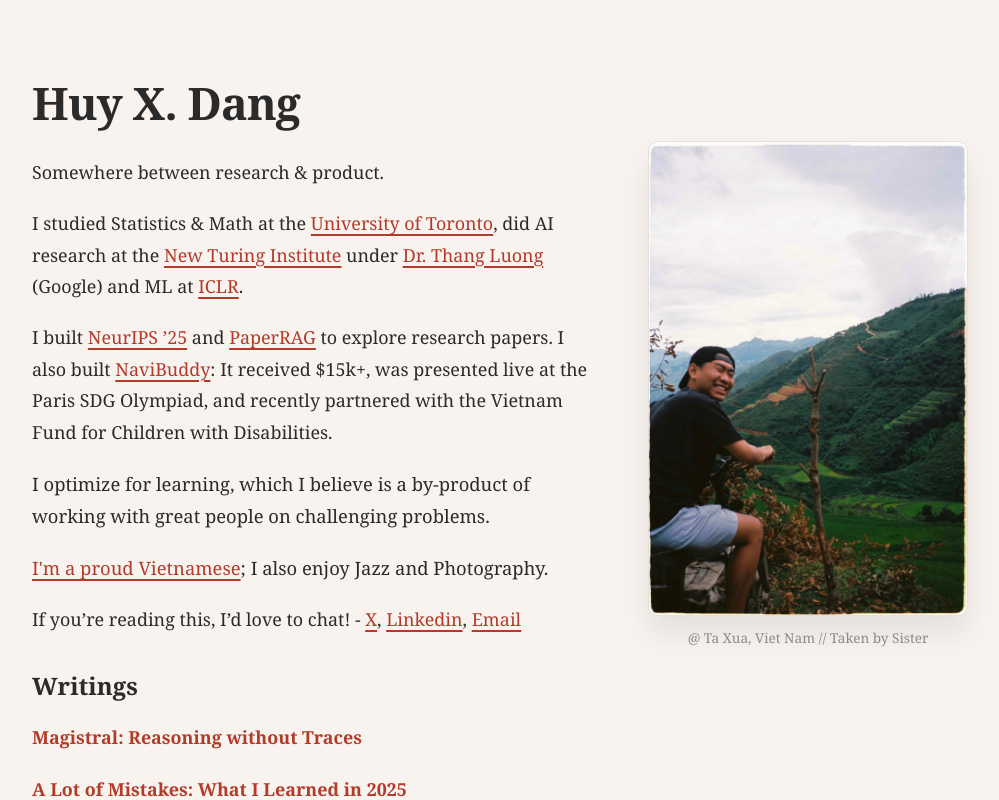
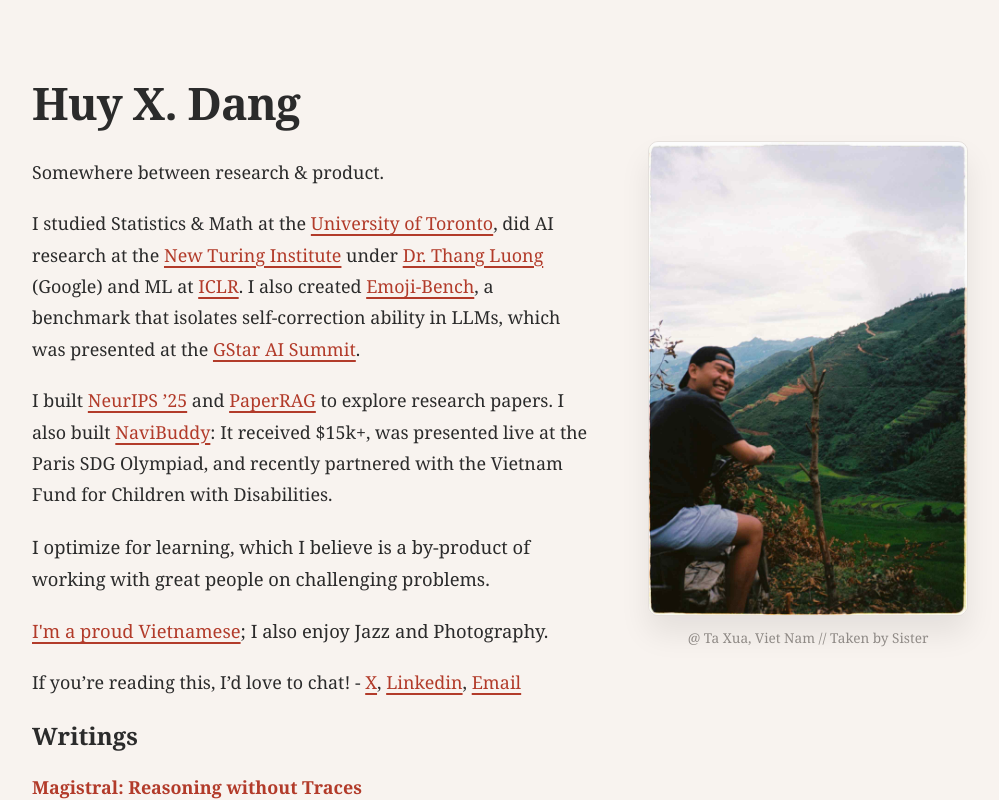
Before and after one commit to huyxdang/personal-website, a React (Create React App) app: page / in a window 1280 px wide. Shown: the whole page, without its empty margins (140-1139 px from the left). Built offline with nearby package versions, Linux system fonts and the light colour scheme.

Commit message:
Add Emoji-Bench

```diff
--- a/src/components/Main.js
+++ b/src/components/Main.js
@@ -50,6 +50,26 @@ function About() {
                 className="accent-link"
               >
                 ICLR
+              </a>
+              .
+              {" "}I also created{" "}
+              <a
+                href="https://huyxdang.github.io/Emoji-Bench-Page/"
+                target="_blank"
+                rel="noopener noreferrer"
+                className="accent-link"
+              >
+                Emoji-Bench
+              </a>
+              , a benchmark that isolates self-correction ability in LLMs,
+              which was presented at the{" "}
+              <a
+                href="https://summit.newturing.ai"
+                target="_blank"
+                rel="noopener noreferrer"
+                className="accent-link"
+              >
+                GStar AI Summit
               </a>
               .
             </p>
```
